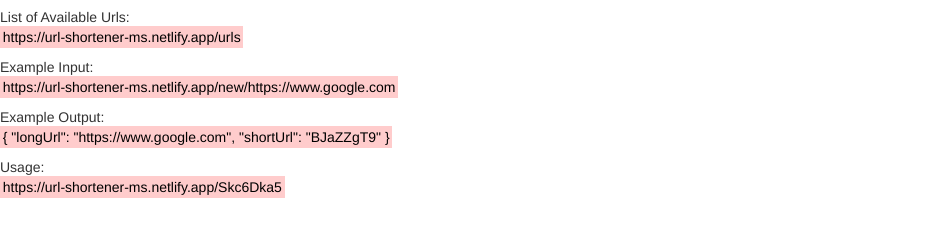
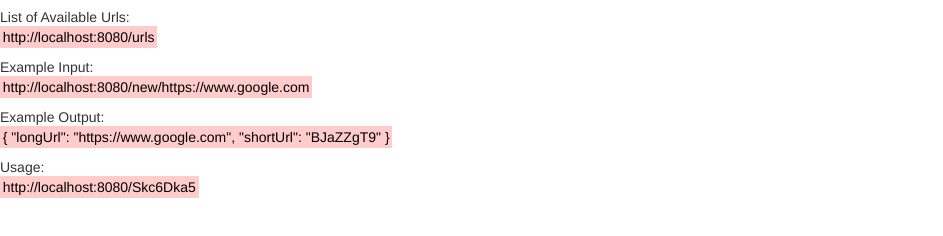
Before and after one commit to JD-Gonz/urlShortener, a website: page index.html in a window 1280 px wide. Shown: the part 232-468 px from the top of the page, without its empty margins (0-943 px from the left). Drawn offline with nearby package versions, Linux system fonts and the light colour scheme.

Commit message:
Run locally

```diff
--- a/index.html
+++ b/index.html
@@ -17,7 +17,7 @@
       List of Available Urls:
       <br />
       <mark style="background-color:#FCC">
-       https://url-shortener-ms.netlify.app/urls
+       http://localhost:8080/urls
       </mark>
       <br />
     </p>
@@ -25,7 +25,7 @@
       Example Input:
       <br />
       <mark style="background-color:#FCC">
-       https://url-shortener-ms.netlify.app/new/https://www.google.com
+       http://localhost:8080/new/https://www.google.com
       </mark>
       <br />
     </p>
@@ -40,7 +40,7 @@
       Usage:
       <br />
       <mark style="background-color:#FCC">
-        https://url-shortener-ms.netlify.app/Skc6Dka5
+        http://localhost:8080/Skc6Dka5
       </mark>
     </p>
   </body>
```
Also changed, not shown: README.md.
